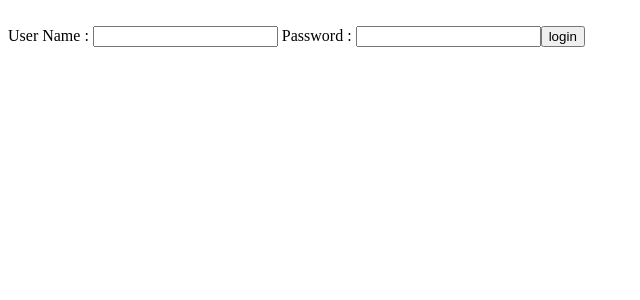
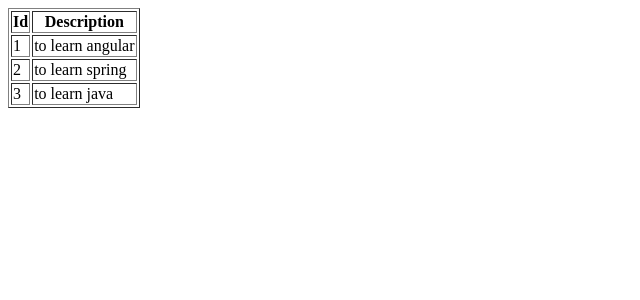
Before and after one commit to vaibhavpathak007/ToDoApp, an Angular app: page /todos in a window 1280 px wide. Before the commit this address led to /. Shown: the top 300 px of the page, without its empty margins (0-640 px from the left). Built offline with nearby package versions, Linux system fonts and the light colour scheme.

Commit message:
implemented routes with error component and todos component

```diff
--- a/src/app/app-routing.module.ts
+++ b/src/app/app-routing.module.ts
@@ -1,7 +1,18 @@
 import { NgModule } from '@angular/core';
 import { Routes, RouterModule } from '@angular/router';
 
-const routes: Routes = [];
+import { LoginComponent } from './login/login.component';
+import { WelcomeComponent } from './welcome/welcome.component';
+import { ErrorComponent } from './error/error.component';
+import { TodosComponent } from './todos/todos.component';
+
+const routes: Routes = [
+  {path : '', redirectTo:'login', pathMatch:'full'},
+  {path : 'login', component: LoginComponent},
+  {path : 'welcome/:name', component: WelcomeComponent},
+  {path : 'todos', component: TodosComponent},
+  {path : '**', component: ErrorComponent}
+];
 
 @NgModule({
   imports: [RouterModule.forRoot(routes)],
--- a/src/app/app.component.html
+++ b/src/app/app.component.html
@@ -1,4 +1,5 @@
-<app-login></app-login>
+<!-- <app-login></app-login> -->
 
-<!-- <app-welcome></app-welcome>
-<router-outlet></router-outlet> -->
+<!-- <app-welcome></app-welcome> -->
+
+<router-outlet></router-outlet>
--- a/src/app/app.module.ts
+++ b/src/app/app.module.ts
@@ -6,12 +6,16 @@ import { AppRoutingModule } from './app-routing.module';
 import { AppComponent } from './app.component';
 import { WelcomeComponent } from './welcome/welcome.component';
 import { LoginComponent } from './login/login.component';
+import { ErrorComponent } from './error/error.component';
+import { TodosComponent } from './todos/todos.component';
 
 @NgModule({
   declarations: [
     AppComponent,
     WelcomeComponent,
-    LoginComponent
+    LoginComponent,
+    ErrorComponent,
+    TodosComponent
   ],
   imports: [
     BrowserModule,
--- /dev/null
+++ b/src/app/error/error.component.html
@@ -0,0 +1,3 @@
+<p>
+  {{message}}
+</p>
--- /dev/null
+++ b/src/app/error/error.component.ts
@@ -0,0 +1,17 @@
+import { Component, OnInit } from '@angular/core';
+
+@Component({
+  selector: 'app-error',
+  templateUrl: './error.component.html',
+  styleUrls: ['./error.component.css']
+})
+export class ErrorComponent implements OnInit {
+
+  message = "Sorry error occured ! please contact support team...."
+
+  constructor() { }
+
+  ngOnInit() {
+  }
+
+}
--- a/src/app/login/login.component.ts
+++ b/src/app/login/login.component.ts
@@ -1,4 +1,5 @@
 import { Component, OnInit } from '@angular/core';
+import { Router, ActivatedRoute } from '@angular/router';
 
 @Component({
   selector: 'app-login',
@@ -12,7 +13,7 @@ export class LoginComponent implements OnInit {
   isLoginInvalid : boolean;
   errmsg = 'Invalid Login';
 
-  constructor() { }
+  constructor(private router : Router) { }
 
   ngOnInit() {
   }
@@ -21,6 +22,7 @@ export class LoginComponent implements OnInit {
     console.log("Welcome " + this.userName);
     if(this.userName === 'abc' && this.password === 'abc'){
         this.isLoginInvalid = false;
+        this.router.navigate(['welcome', this.userName]);
     }
     else{
       this.isLoginInvalid = true;
--- /dev/null
+++ b/src/app/todos/todos.component.html
@@ -0,0 +1,10 @@
+<table border="1">
+  <tr>
+    <th>Id</th>
+    <th>Description</th>
+  </tr>
+  <tr *ngFor="let todo of todos">
+    <td>{{todo.id}}</td>
+    <td>{{todo.description}}</td>
+  </tr>
+</table>
--- /dev/null
+++ b/src/app/todos/todos.component.ts
@@ -0,0 +1,20 @@
+import { Component, OnInit } from '@angular/core';
+
+@Component({
+  selector: 'app-todos',
+  templateUrl: './todos.component.html',
+  styleUrls: ['./todos.component.css']
+})
+export class TodosComponent implements OnInit {
+
+  todos =[
+  {id:1, description: "to learn angular"},
+  {id:2, description: "to learn spring"},
+  {id:3, description: "to learn java"}];
+
+  constructor() { }
+
+  ngOnInit() {
+  }
+
+}
--- a/src/app/welcome/welcome.component.html
+++ b/src/app/welcome/welcome.component.html
@@ -1,3 +1,3 @@
 <p>
-  welcome works!
+  welcome {{user}} to our awesome app.
 </p>
--- a/src/app/welcome/welcome.component.ts
+++ b/src/app/welcome/welcome.component.ts
@@ -1,4 +1,5 @@
 import { Component, OnInit } from '@angular/core';
+import { ActivatedRoute } from '@angular/router';
 
 @Component({
   selector: 'app-welcome',
@@ -7,9 +8,12 @@ import { Component, OnInit } from '@angular/core';
 })
 export class WelcomeComponent implements OnInit {
 
-  constructor() { }
+  user : string;
+
+  constructor(private route : ActivatedRoute) { }
 
   ngOnInit() {
+    this.user = this.route.snapshot.params['name'];
   }
 
 }
```
Also changed, not shown: src/app/error/error.component.css (added), src/app/todos/todos.component.css (added), 2 other files (tests, documents, lock files or other folders).
